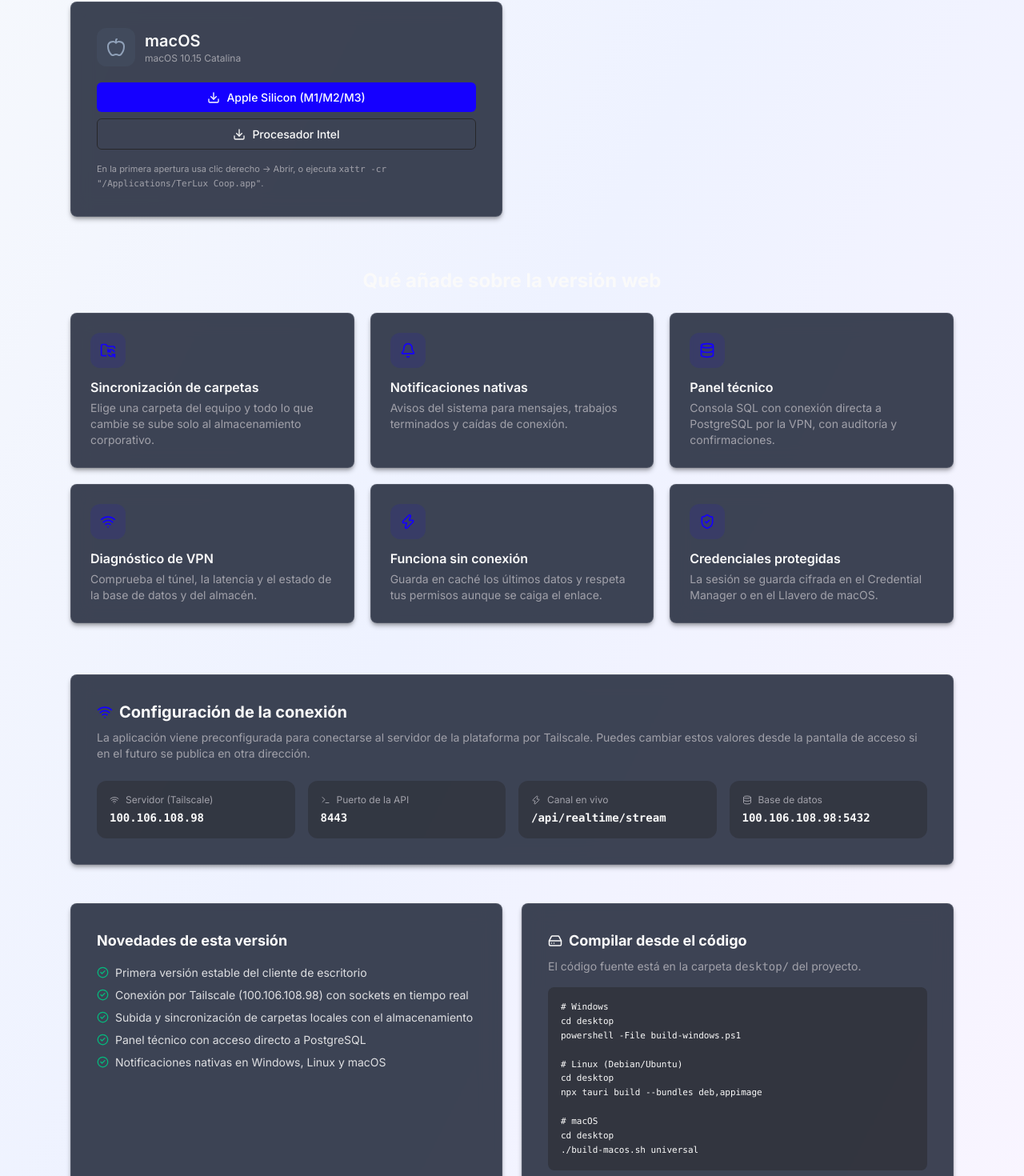
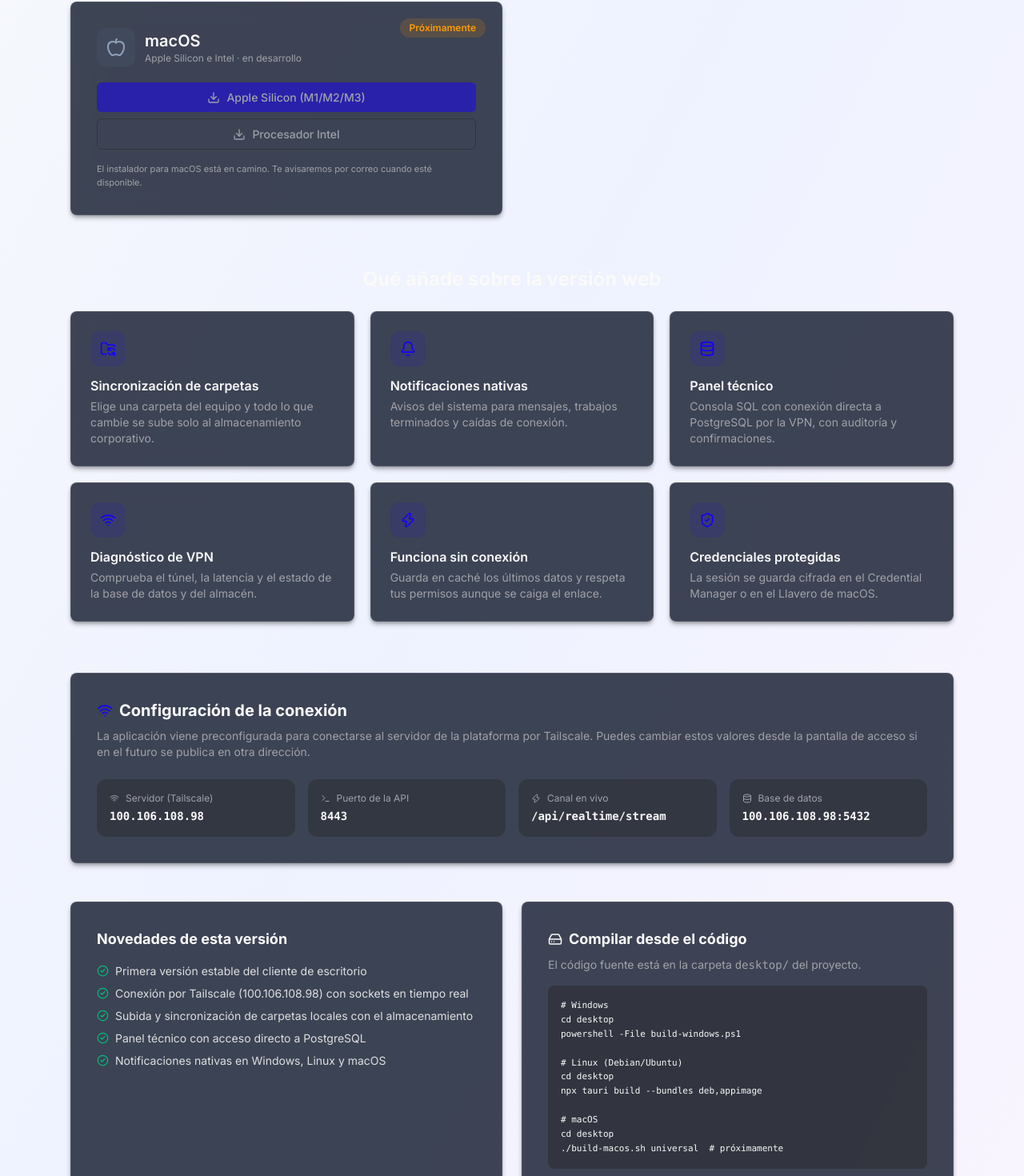
Before and after one commit to DaiGeass/terlux-coop, a Next.js app: page /descargas in a window 1280 px wide. Shown: the part 711-2181 px from the top of the page at 80% size. Built offline with nearby package versions, Linux system fonts and the light colour scheme.

Commit message:
Desactivar macOS en instaladores (próximamente) y ajustar página de descargas

```diff
--- a/src/app/descargas/page.tsx
+++ b/src/app/descargas/page.tsx
@@ -14,7 +14,6 @@
   downloads: {
     windows: { installer: string; msi: string; minimumOs: string };
     linux: { deb: string; appImage: string; minimumOs: string };
-    macos: { appleSilicon: string; intel: string; minimumOs: string };
   };
   vpn: { network: string; gateway: string; apiPort: number; socketPath: string };
 }
@@ -121,27 +120,30 @@
             </p>
           </div>
 
-          <div className="glass-card p-8">
+          <div className="glass-card p-8 relative overflow-hidden">
+            <span className="absolute top-5 right-5 px-3 py-1 rounded-full bg-amber-500/15 text-amber-500 text-xs font-semibold">
+              Próximamente
+            </span>
             <div className="flex items-center gap-3 mb-5">
               <div className="w-12 h-12 rounded-xl bg-slate-500/15 text-slate-400 flex items-center justify-center">
                 <Apple size={24} />
               </div>
               <div>
                 <h2 className="text-xl font-semibold text-foreground">macOS</h2>
-                <p className="text-xs text-muted-foreground">{release?.downloads.macos.minimumOs || "macOS 10.15 o superior"}</p>
+                <p className="text-xs text-muted-foreground">Apple Silicon e Intel · en desarrollo</p>
               </div>
             </div>
             <div className="space-y-2">
-              <a href={release?.downloads.macos.appleSilicon || "#"} className="btn btn-primary w-full gap-2">
+              <button disabled className="btn btn-primary w-full gap-2 opacity-50 cursor-not-allowed">
                 <Download size={16} /> Apple Silicon (M1/M2/M3)
-              </a>
-              <a href={release?.downloads.macos.intel || "#"} className="btn btn-outline w-full gap-2">
+              </button>
+              <button disabled className="btn btn-outline w-full gap-2 opacity-50 cursor-not-allowed">
                 <Download size={16} /> Procesador Intel
-              </a>
+              </button>
             </div>
             <p className="text-[11px] text-muted-foreground mt-4">
-              En la primera apertura usa clic derecho → Abrir, o ejecuta{" "}
-              <code className="font-mono">xattr -cr &quot;/Applications/TerLux Coop.app&quot;</code>.
+              El instalador para macOS está en camino. Te avisaremos por correo
+              cuando esté disponible.
             </p>
           </div>
         </div>
@@ -218,12 +220,12 @@
 
 # macOS
 cd desktop
-./build-macos.sh universal`}
+./build-macos.sh universal  # próximamente`}
             </pre>
             <p className="text-[11px] text-muted-foreground mt-3">
               Requiere Rust (rustup) y Node.js 22+. En GitHub Actions el workflow
               <code className="font-mono"> .github/workflows/build-desktop.yml</code> compila
-              los tres sistemas automáticamente.
+              Windows y Linux automáticamente (macOS llegará pronto).
             </p>
           </div>
         </div>
```
